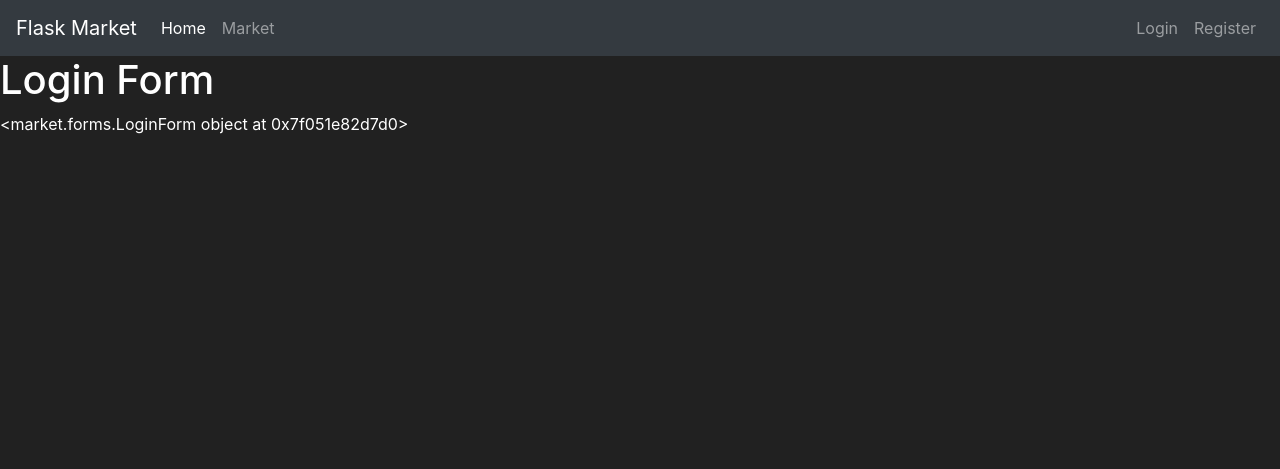
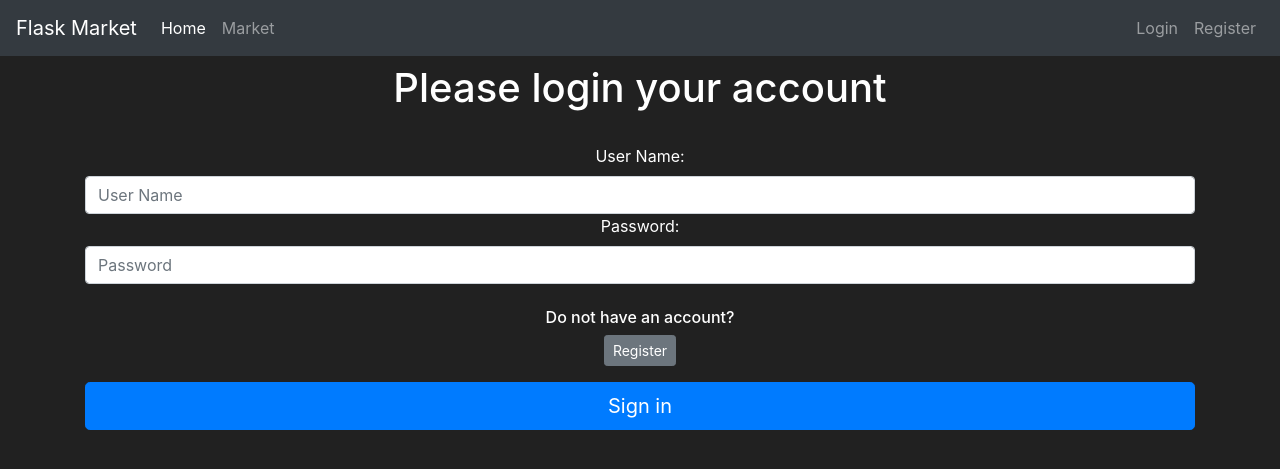
Before and after one commit to danhdeng/first-flask-app, a Flask app: page /login in a window 1280 px wide. Shown: the top 469 px of the page. Run offline with Flask 2, Linux system fonts and the light colour scheme; some libraries are stand-ins or nearby versions.

Commit message:
add login and logout page modify the market page to show availabe item and owned item

```diff
--- a/market/forms.py
+++ b/market/forms.py
@@ -1,14 +1,30 @@
 from flask_wtf import FlaskForm
 from wtforms import StringField, PasswordField, SubmitField
+from wtforms.validators import Length, EqualTo, Email, DataRequired, ValidationError
+from market.models import User
 
 class RegistrationForm(FlaskForm):
-    username = StringField(label="User Name")
-    email = StringField(label="Email:")
-    password = StringField(label="Password:")
-    confirmpassword = StringField(label="Confirm password:")
+    def validate_username(self, username_to_check):
+        user = User.query.filter_by(username=username_to_check.data).first()
+        if user:
+            raise ValidationError("Username already exists, please try a different useranem")
+    def validate_email_address(self, email_to_check):
+        email_address  = User.query.filter_by(email_address=email_to_check.data).first()
+        if email_address :
+            raise ValidationError("Email already exists, please try a different email address")
+    username = StringField(label="User Name", validators=[Length(min=2, max=30), DataRequired()])
+    email_address = StringField(label="Email:", validators=[Email(), DataRequired()])
+    password1 = PasswordField(label='Password:', validators=[Length(min=6), DataRequired()])
+    password2 = PasswordField(label='Confirm Password:', validators=[EqualTo('password1'), DataRequired()])
     submit = SubmitField(label='Create Account')
 
 class LoginForm(FlaskForm):
-    email = StringField(label="email")
-    password = StringField(label="password")
-    submit = SubmitField(label='Login')
+    username = StringField(label='User Name:', validators=[DataRequired()])
+    password = PasswordField(label='Password:', validators=[DataRequired()])
+    submit = SubmitField(label='Sign in')
+
+class PurchaseItemForm(FlaskForm):
+    submit = SubmitField(label='Purchase Item!')
+
+class SellItemForm(FlaskForm):
+    submit = SubmitField(label='Sell Item!')
--- a/market/routes.py
+++ b/market/routes.py
@@ -1,8 +1,9 @@
 from market import app
-from flask import render_template, redirect, url_for
+from flask import render_template, redirect, url_for, flash, request
 from market.models import Item, User
-from market.forms import RegistrationForm, LoginForm
+from market.forms import RegistrationForm, LoginForm, PurchaseItemForm
 from market import db
+from flask_login import login_user, logout_user, login_required
 
 @app.route('/')
 @app.route('/home')
@@ -10,27 +11,60 @@
     return render_template('home.html')
 
 @app.route('/market')
+@login_required
 def market_page():
-    items = Item.query.all()
-    return render_template('market.html', items=items)
+    purchase_form = PurchaseItemForm()
+    if request.method == "POST":
+        purchased_item = request.form.get('purchased_item')
+        p_item_object = Item.query.filter_by(name=purchased_item).first()
+        if p_item_object:
+            if current_user.can_purchase(p_item_object):
+                p_item_object.buy(current_user)
+                flash(f"Congratulations! You purchased {p_item_object.name} for {p_item_object.price}$", category='success')
+            else:
+                flash(f"Unfortunately, you don't have enough money to purchase {p_item_object.name}!", category='danger')
 
+        return redirect(url_for('market_page'))
 
+    if request.method == "GET":
+        items = Item.query.filter_by(owner=None)
+        for item in items:
+            print(item.name)
+        return render_template('market.html', items=items, purchase_form=purchase_form)
 @app.route('/register', methods=['GET', 'POST'])
 def register_page():
     form = RegistrationForm()
     if form.validate_on_submit():
-        print("validate start")
         user_to_create = User(username=form.username.data,
-                              email=form.email.data,
-                              password=form.password.data)
-        print(user_to_create)
+                              email_address=form.email_address.data,
+                              password=form.password1.data)
         db.session.add(user_to_create)
         db.session.commit()
+        login_user(user_to_create)
+        flash(f"Account created successfully! You are now logged in as {user_to_create.username}", category='success')
         return redirect(url_for('market_page'))
-
+    if form.errors != {}:
+        for err_msg in form.errors.values():
+            flash(f'There was an error with creating a user: {err_msg}', category='danger')
     return render_template('register.html', form=form)
 
 @app.route('/login', methods=['GET', 'POST'])
 def login_page():
     form = LoginForm()
+    if form.validate_on_submit():
+        attempted_user = User.query.filter_by(username=form.username.data).first()
+        if attempted_user and attempted_user.check_password_corrected(
+                attempted_password=form.password.data):
+                    login_user(attempted_user)
+                    flash(f'Success! You are logged in as: {attempted_user.username}', category='success')
+                    return redirect(url_for('market_page'))
+        else:
+            flash("Username and password are not match, please try again!")
+
     return render_template('login.html', form=form)
+
+@app.route('/logout')
+def logout_page():
+    logout_user()
+    flash("You had been successfully logout!")
+    return redirect(url_for('home_page'))
--- a/market/templates/base.html
+++ b/market/templates/base.html
@@ -25,6 +25,22 @@
                 <a class="nav-link" href="{{ url_for('market_page')}}">Market</a>
             </li>
         </ul>
+          {% if current_user.is_authenticated %}
+                 <ul class="navbar-nav">
+                     <li class="nav-item">
+                        <a class="nav-link" style="color: lawngreen; font-weight: bold">
+                           <i class='fas fa-coins'></i>
+                            {{ current_user.prettier_budget }}
+                        </a>
+                    </li>
+                   <li class="nav-item">
+                        <p class="nav-link">Welcome: {{ current_user.username }}</p>
+                    </li>
+                    <li class="nav-item">
+                         <a class="nav-link" href="{{url_for('logout_page')}}">Logout</a>
+                    </li>
+                </ul>
+          {% else %}
                 <ul class="navbar-nav">
                     <li class="nav-item">
                         <a class="nav-link" href="{{url_for('login_page')}}">Login</a>
@@ -33,6 +49,8 @@
                         <a class="nav-link" href="{{url_for('register_page')}}">Register</a>
                     </li>
                 </ul>
+          {% endif %}
+
       </div>
     </nav>
   <h1>
@@ -40,7 +58,18 @@
 
         {% endblock %}
   </h1>
-
+     {% with messages = get_flashed_messages(with_categories=true) %}
+        {% if messages %}
+           {% for category, message in messages %}
+              <div class="alert alert-{{ category }}">
+                  <button type="button" class="m1-2 mb-1 close" data-dismiss="alert" aria-label="Close">
+                      <span aria-hidden="true">&times;</span>
+                  </button>
+                  {{ message }}
+              </div>
+           {% endfor %}
+        {% endif %}
+      {% endwith %}
     <!-- content is here -->
       {% block content %}
 
@@ -48,6 +77,7 @@
     <!-- Optional JavaScript; choose one of the two! -->
 
     <!-- Option 1: jQuery and Bootstrap Bundle (includes Popper) -->
+      <script src='https://kit.fontawesome.com/a076d05399.js'></script>
     <script src="https://code.jquery.com/jquery-3.5.1.slim.min.js" integrity="sha384-DfXdz2htPH0lsSSs5nCTpuj/zy4C+OGpamoFVy38MVBnE+IbbVYUew+OrCXaRkfj" crossorigin="anonymous"></script>
     <script src="https://cdn.jsdelivr.net/npm/bootstrap@4.5.3/dist/js/bootstrap.bundle.min.js" integrity="sha384-ho+j7jyWK8fNQe+A12Hb8AhRq26LrZ/JpcUGGOn+Y7RsweNrtN/tE3MoK7ZeZDyx" crossorigin="anonymous"></script>
 
--- a/market/templates/login.html
+++ b/market/templates/login.html
@@ -4,10 +4,24 @@
     Login Page
 {% endblock %}
 
- {% block h1 %}
-Login Form
+{% block content %}
+   <body class="text-center">
+    <div class="container">
+    <form method="POST" class="form-register" style="color: white">
+        {{ form.hidden_tag() }}
+        <h1>Please login your account</h1>
+        <br />
+        {{ form.username.label() }}
+        {{ form.username(class="form-control", placeholder="User Name") }}
+        {{ form.password.label() }}
+        {{ form.password(class="form-control", placeholder="Password") }}
+        <br />
+	            <div class="checkbox mb-3">
+	               <h6>Do not have an account?</h6>
+	               <a class="btn btn-sm btn-secondary" href="{{ url_for('register_page') }}">Register</a>
+	            </div>
+        {{ form.submit(class="btn btn-lg btn-block btn-primary")}}
+    </form>
+    </div>
+    </body>
 {% endblock %}
-
-{% block content %}
-    {{ form }}
-{% endblock %}
```
Also changed, not shown: market/__init__.py (+9 -1 lines), market/models.py (+29 -5 lines), market/templates/home.html (+12 -6 lines), market/templates/includes/items_modals.html (added, +73 -0 lines), market/templates/market.html (+16 -6 lines), market/templates/register.html (+13 -7 lines), market/market.db. Lines whose indentation alone changed are shown as unchanged.
